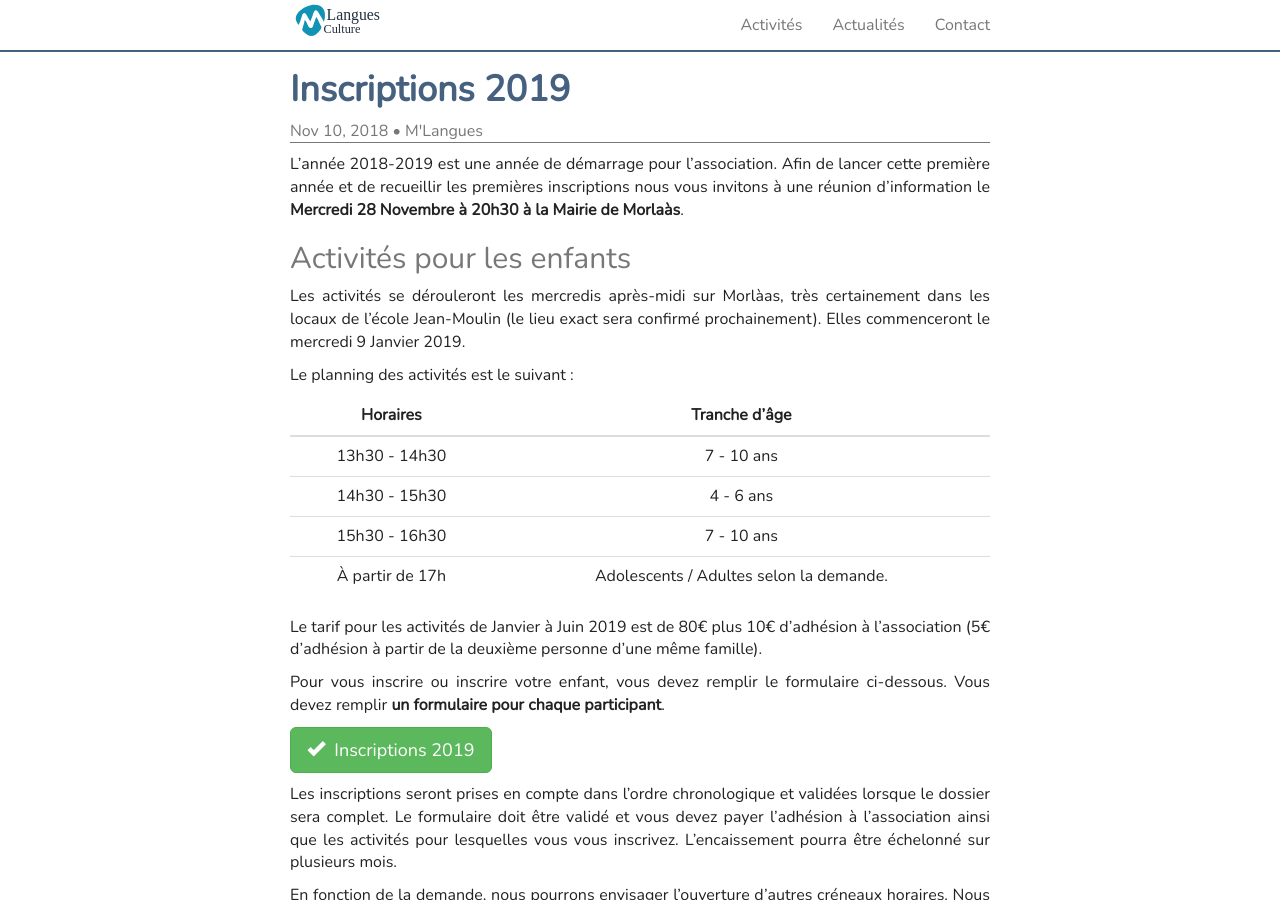
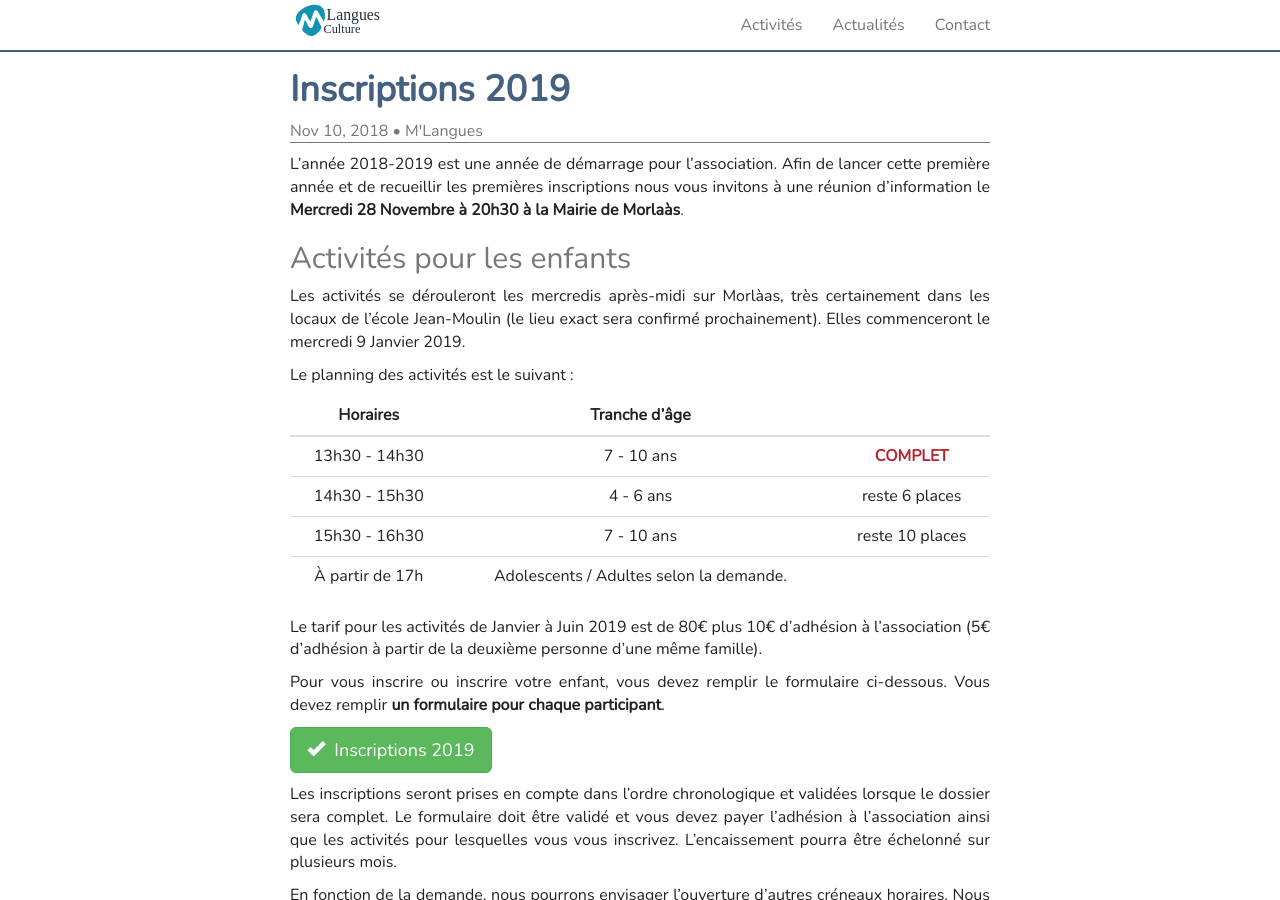
Before and after one commit to mlangues64/mlangues64.github.io, a Jekyll site: the page built from _posts/2018-11-10-inscription2019.markdown, in a window 1280 px wide and 900 px high. Built offline with Jekyll 4.4.1, drawn with Linux system fonts in a browser that asks for light colours; comment, search, counter and statistics services are not loaded.

Commit message:
affichage complet

```diff
--- a/_posts/2018-11-10-inscription2019.markdown
+++ b/_posts/2018-11-10-inscription2019.markdown
@@ -19,12 +19,12 @@
 
 Le planning des activités est le suivant :
 
-| Horaires | Tranche d'âge |
-|:--------:|:-------------:|
-| 13h30 - 14h30 | 7 - 10 ans |
-| 14h30 - 15h30 | 4 - 6 ans |
-| 15h30 - 16h30 | 7 - 10 ans |
-| À partir de 17h | Adolescents / Adultes selon la demande. |
+| Horaires | Tranche d'âge |      |
+|:--------:|:-------------:|:----:|
+| 13h30 - 14h30 | 7 - 10 ans | <span style="color: #B7222E; font-weight:bold;">COMPLET</span> |
+| 14h30 - 15h30 | 4 - 6 ans | reste 6 places |
+| 15h30 - 16h30 | 7 - 10 ans | reste 10 places |
+| À partir de 17h | Adolescents / Adultes selon la demande. | |
 {: .table }
 
 Le tarif pour les activités de Janvier à Juin 2019 est de 80€ plus 10€ d'adhésion
```
